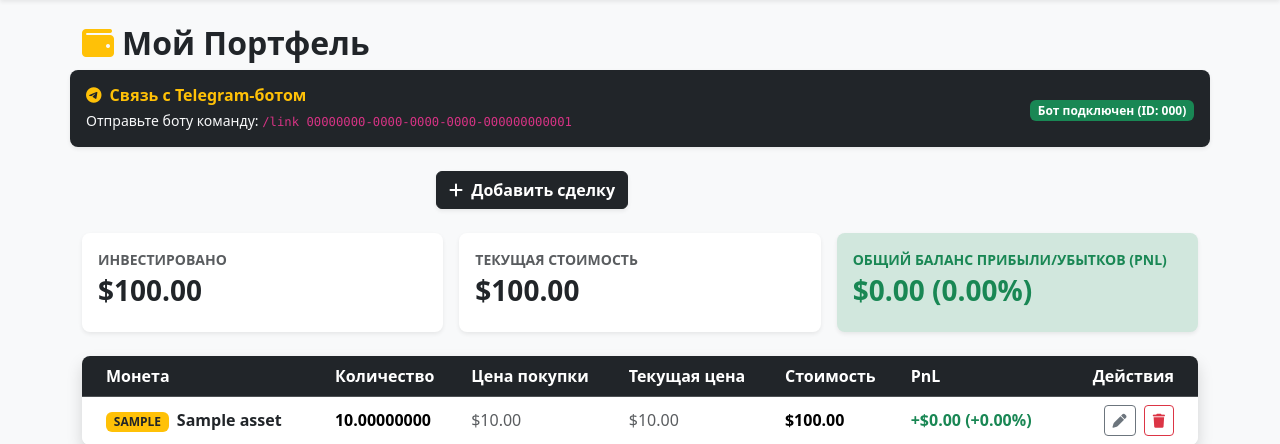
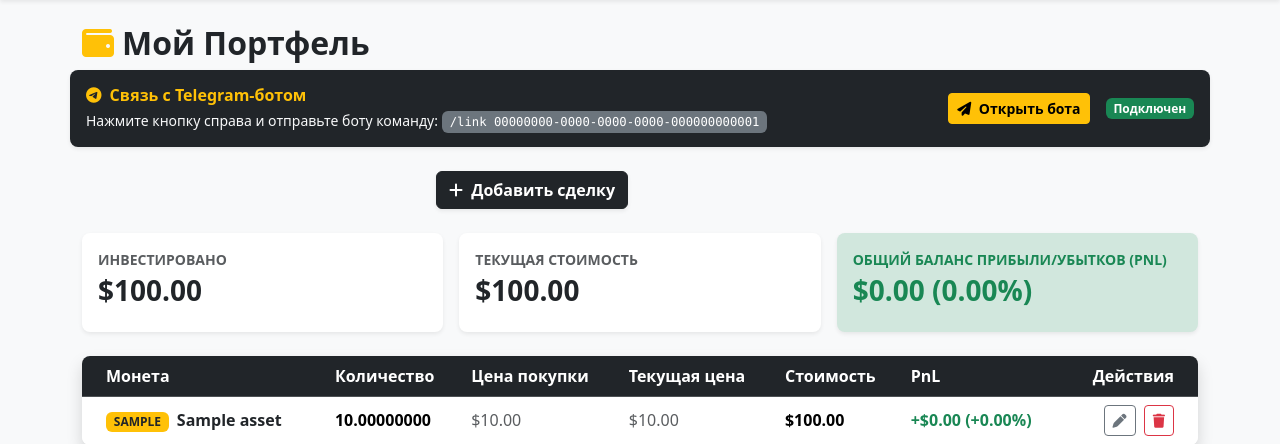
Before and after one commit to aliyar2501-ship-it/Crypto, a Django app: page / in a window 1280 px wide. Shown: the part 56-500 px from the top of the page. Run offline with Django 5.2, Linux system fonts and the light colour scheme; a user stored in the database is signed in; tables that the repository leaves empty hold one stand-in row (values such as "Sample post"); a database or web service that is not in the repository returns one stand-in record (values such as "Sample title"); data that the repository does not hold is empty.

Commit message:
Update portfolio_list.html

```diff
--- a/crypto_tracker/portfolio/templates/portfolio/portfolio_list.html
+++ b/crypto_tracker/portfolio/templates/portfolio/portfolio_list.html
@@ -6,14 +6,24 @@
         <h2 class="fw-bold"><i class="fa-solid fa-wallet text-warning me-2"></i>Мой Портфель</h2>
     </div>
     <div class="card border-0 shadow-sm rounded-3 p-3 mb-4 bg-dark text-white">
-    <div class="d-flex justify-content-between align-items-center flex-wrap gap-2">
+    <div class="d-flex justify-content-between align-items-center flex-wrap gap-3">
         <div>
-            <h6 class="mb-1 text-warning fw-bold"><i class="fa-brands fa-telegram me-2"></i>Связь с Telegram-ботом</h6>
-            <p class="mb-0 text-light small">Отправьте боту команду: <code>/link {{ request.user.profile.secret_key }}</code></p>
+            <h6 class="mb-1 text-warning fw-bold">
+                <i class="fa-brands fa-telegram me-2"></i>Связь с Telegram-ботом
+            </h6>
+            <p class="mb-0 text-light small">
+                Нажмите кнопку справа и отправьте боту команду:
+                <code class="bg-secondary text-white px-2 py-1 rounded">/link {{ request.user.profile.secret_key }}</code>
+            </p>
         </div>
-        <div>
+        <div class="d-flex align-items-center gap-3">
+            <!-- ССЫЛКА НА БОТА -->
+            <a href="https://t.me/ИМЯ_ВАШЕГО_БОТА" target="_blank" class="btn btn-warning btn-sm fw-bold">
+                <i class="fa-solid fa-paper-plane me-1"></i> Открыть бота
+            </a>
+
             <span class="badge {% if request.user.profile.telegram_id %}bg-success{% else %}bg-secondary{% endif %}">
-                {% if request.user.profile.telegram_id %}Бот подключен (ID: {{ request.user.profile.telegram_id }}){% else %}Бот не подключен{% endif %}
+                {% if request.user.profile.telegram_id %}Подключен{% else %}Не подключен{% endif %}
             </span>
         </div>
     </div>
```
